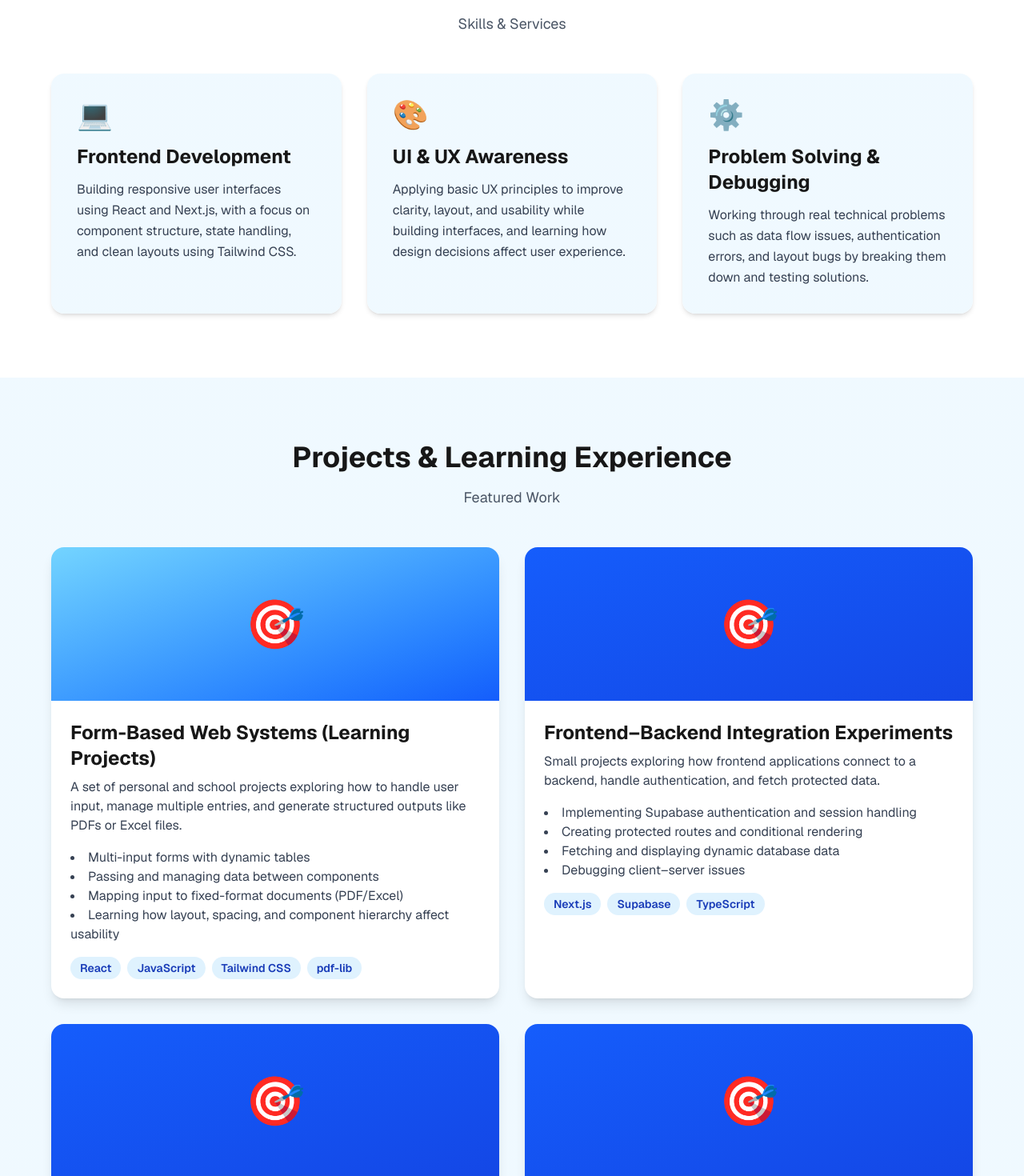
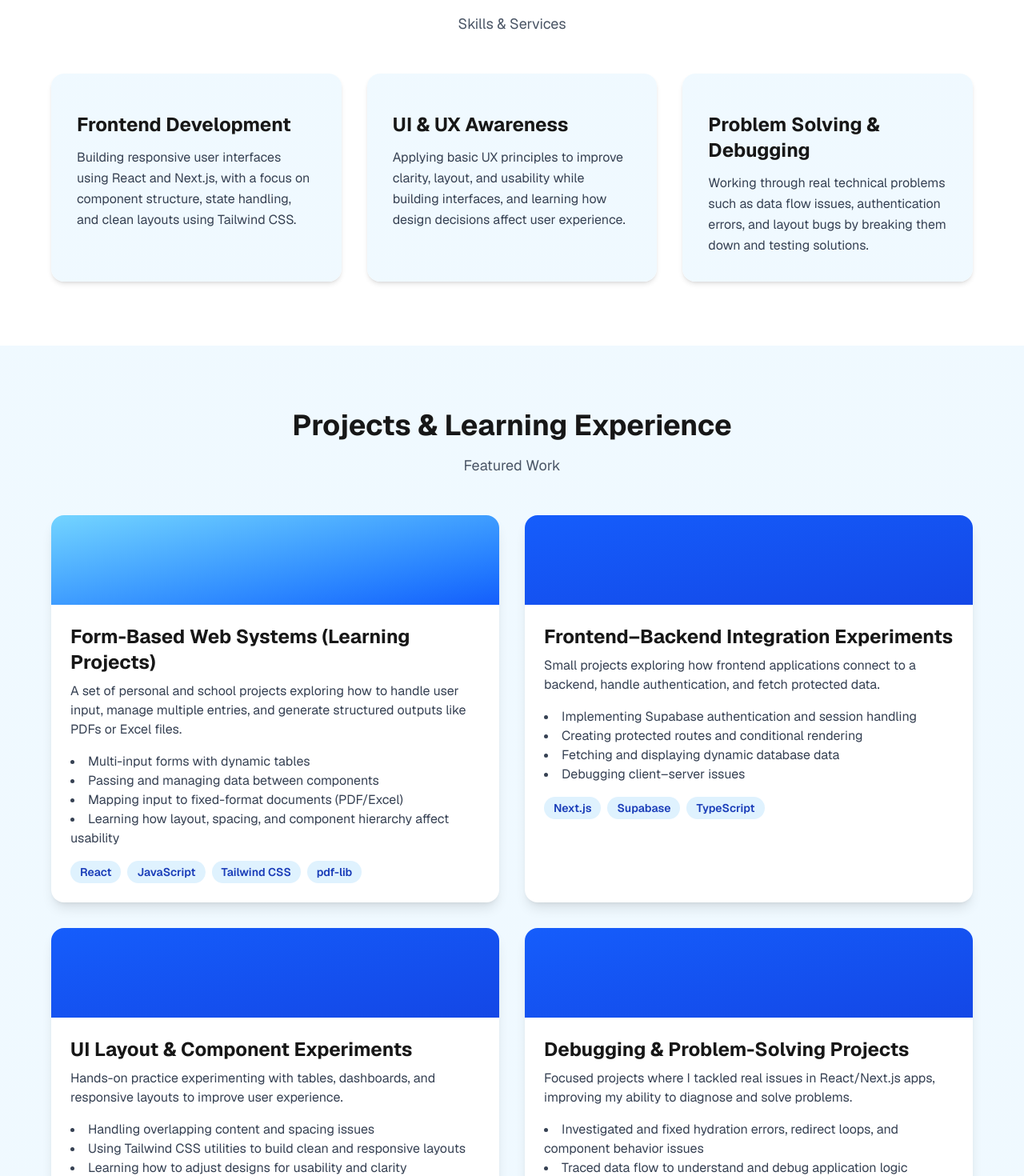
Before and after one commit to jaro-00/jaro-portfolio, a Next.js app: page / in a window 1280 px wide. Shown: the part 980-2450 px from the top of the page at 80% size. Built offline with nearby package versions, Linux system fonts and the light colour scheme.

Commit message:
Removing Emojis

```diff
--- a/src/app/page.tsx
+++ b/src/app/page.tsx
@@ -34,7 +34,7 @@ export default function Home() {
     if (!section) return;
 
 
-    const OFFSET = 200; // pixels from top
+    const OFFSET = 100; // pixels from top
 
     const y =
       section.getBoundingClientRect().top +
@@ -202,7 +202,7 @@ export default function Home() {
           <div className="grid grid-cols-1 md:grid-cols-3 gap-8">
             {/* Skill Card 1 */}
             <div className="p-8 rounded-2xl bg-gradient-to-br from-sky-50 to-sky-50 dark:from-blue-900/30 dark:to-blue-900/30 shadow-md hover:shadow-xl transition transform hover:-translate-y-2">
-              <div className="text-4xl mb-4">💻</div>
+              <div className="text-4xl mb-4"></div>
               <h3 className="text-2xl font-bold mb-3 dark:text-white">Frontend Development</h3>
               <p className="text-gray-700 dark:text-gray-300 leading-relaxed">
                Building responsive user interfaces using React and Next.js, with a focus on component structure, state handling, and clean layouts using Tailwind CSS.
@@ -211,7 +211,7 @@ export default function Home() {
 
             {/* Skill Card 2 */}
             <div className="p-8 rounded-2xl bg-gradient-to-br from-sky-50 to-sky-50 dark:from-blue-900/30 dark:to-blue-900/30 shadow-md hover:shadow-xl transition transform hover:-translate-y-2">
-              <div className="text-4xl mb-4">🎨</div>
+              <div className="text-4xl mb-4"></div>
               <h3 className="text-2xl font-bold mb-3 dark:text-white">UI & UX Awareness</h3>
               <p className="text-gray-700 dark:text-gray-300 leading-relaxed">
                 Applying basic UX principles to improve clarity, layout, and usability while building interfaces, and learning how design decisions affect user experience.
@@ -220,7 +220,7 @@ export default function Home() {
 
             {/* Skill Card 3 */}
             <div className="p-8 rounded-2xl bg-gradient-to-br from-sky-50 to-sky-50 dark:from-blue-900/30 dark:to-blue-900/30 shadow-md hover:shadow-xl transition transform hover:-translate-y-2">
-              <div className="text-4xl mb-4">⚙️</div>
+              <div className="text-4xl mb-4"></div>
               <h3 className="text-2xl font-bold mb-3 dark:text-white">Problem Solving & Debugging</h3>
               <p className="text-gray-700 dark:text-gray-300 leading-relaxed">
                Working through real technical problems such as data flow issues, authentication errors, and layout bugs by breaking them down and testing solutions.
@@ -239,8 +239,8 @@ export default function Home() {
           <div className="grid grid-cols-1 md:grid-cols-2 gap-8">
             {/* Project Card 1 */}
             <div className="rounded-2xl overflow-hidden shadow-lg hover:shadow-2xl transition transform hover:-translate-y-2 bg-white dark:bg-slate-800">
-              <div className="h-48 bg-gradient-to-br from-sky-300 to-blue-600 flex items-center justify-center">
-                <div className="text-6xl">🎯</div>
+              <div className="h-28 bg-gradient-to-br from-sky-300 to-blue-600 flex items-center justify-center">
+                <div className="text-6xl"></div>
               </div>
               <div className="p-6">
                 <h3 className="text-2xl font-bold mb-2 dark:text-white">Form-Based Web Systems (Learning Projects)</h3>
@@ -265,8 +265,8 @@ export default function Home() {
 
             {/* Project Card 2 */}
             <div className="rounded-2xl overflow-hidden shadow-lg hover:shadow-2xl transition transform hover:-translate-y-2 bg-white dark:bg-slate-800">
-              <div className="h-48 bg-gradient-to-br from-blue-600 to-blue-700 flex items-center justify-center">
-                <div className="text-6xl">🎯</div>
+              <div className="h-28 bg-gradient-to-br from-blue-600 to-blue-700 flex items-center justify-center">
+                <div className="text-6xl"></div>
               </div>
               <div className="p-6">
                 <h3 className="text-2xl font-bold mb-2 dark:text-white">Frontend–Backend Integration Experiments</h3>
@@ -288,8 +288,8 @@ export default function Home() {
             </div>
              {/* Project Card 3 */}
              <div className="rounded-2xl overflow-hidden shadow-lg hover:shadow-2xl transition transform hover:-translate-y-2 bg-white dark:bg-slate-800">
-              <div className="h-48 bg-gradient-to-br from-blue-600 to-blue-700 flex items-center justify-center">
-                <div className="text-6xl">🎯</div>
+              <div className="h-28 bg-gradient-to-br from-blue-600 to-blue-700 flex items-center justify-center">
+                <div className="text-6xl"></div>
               </div>
               <div className="p-6">
                 <h3 className="text-2xl font-bold mb-2 dark:text-white">UI Layout & Component Experiments</h3>
@@ -311,8 +311,8 @@ export default function Home() {
             </div>
             {/* Project Card 4 */}
             <div className="rounded-2xl overflow-hidden shadow-lg hover:shadow-2xl transition transform hover:-translate-y-2 bg-white dark:bg-slate-800">
-              <div className="h-48 bg-gradient-to-br from-blue-600 to-blue-700 flex items-center justify-center">
-                <div className="text-6xl">🎯</div>
+              <div className="h-28 bg-gradient-to-br from-blue-600 to-blue-700 flex items-center justify-center">
+                <div className="text-6xl"></div>
               </div>
               <div className="p-6">
                 <h3 className="text-2xl font-bold mb-2 dark:text-white">Debugging & Problem-Solving Projects</h3>
@@ -403,22 +403,22 @@ export default function Home() {
             <h3 className="text-3xl font-bold mb-8 text-center dark:text-white">Strengths</h3>
             <div className="grid grid-cols-1 md:grid-cols-2 lg:grid-cols-4 gap-6">
               <div className="p-6 bg-gradient-to-br from-sky-50 to-sky-50 dark:from-blue-900/30 dark:to-blue-900/30 rounded-xl text-center">
-                <div className="text-3xl mb-3">🔧</div>
+                <div className="text-3xl mb-3"></div>
                 <h4 className="font-bold dark:text-white">Persistent with Debugging</h4>
                 <p className="text-sm text-gray-600 dark:text-gray-400 mt-2">I stay patient when facing unfamiliar issues and work through them step by step.</p>
               </div>
               <div className="p-6 bg-gradient-to-br from-sky-50 to-sky-50 dark:from-blue-900/30 dark:to-blue-900/30 rounded-xl text-center">
-                <div className="text-3xl mb-3">📖</div>
+                <div className="text-3xl mb-3"></div>
                 <h4 className="font-bold dark:text-white">Comfortable Learning from Codebases</h4>
                 <p className="text-sm text-gray-600 dark:text-gray-400 mt-2">I can read, understand, and adapt existing code while learning how it works.</p>
               </div>
               <div className="p-6 bg-gradient-to-br from-sky-50 to-sky-50 dark:from-blue-900/30 dark:to-blue-900/30 rounded-xl text-center">
-                <div className="text-3xl mb-3">🔄</div>
+                <div className="text-3xl mb-3"></div>
                 <h4 className="font-bold dark:text-white">Strong Interest in Data Flow</h4>
                 <p className="text-sm text-gray-600 dark:text-gray-400 mt-2">I enjoy understanding how data moves between the frontend and backend.</p>
               </div>
               <div className="p-6 bg-gradient-to-br from-sky-50 to-sky-50 dark:from-blue-900/30 dark:to-blue-900/30 rounded-xl text-center">
-                <div className="text-3xl mb-3">💡</div>
+                <div className="text-3xl mb-3"></div>
                 <h4 className="font-bold dark:text-white">Willing to Ask & Iterate</h4>
                 <p className="text-sm text-gray-600 dark:text-gray-400 mt-2">I ask questions, use feedback, and leverage tools to continuously improve.</p>
               </div>
@@ -463,7 +463,7 @@ export default function Home() {
                   href="mailto:albeosanthony9@gmail.com"
                   className="flex items-center gap-3 px-6 py-3 bg-white dark:bg-gray-800 rounded-xl hover:scale-105 transition transform shadow-md text-gray-800 dark:text-white font-semibold"
                 >
-                  <span className="text-2xl">📧</span>
+                  {/*  <span className="text-2xl">📧</span>*/}
                   <span>Email</span>
                 </a>
 
@@ -473,7 +473,7 @@ export default function Home() {
                   rel="noopener noreferrer"
                   className="flex items-center gap-3 px-6 py-3 bg-white dark:bg-gray-800 rounded-xl hover:scale-105 transition transform shadow-md text-gray-800 dark:text-white font-semibold"
                 >
-                  <span className="text-2xl">💼</span>
+                  {/*  <span className="text-2xl">💼</span>*/}
                   <span>LinkedIn</span>
                 </a>
 
@@ -483,7 +483,7 @@ export default function Home() {
                   rel="noopener noreferrer"
                   className="flex items-center gap-3 px-6 py-3 bg-white dark:bg-gray-800 rounded-xl hover:scale-105 transition transform shadow-md text-gray-800 dark:text-white font-semibold"
                 >
-                  <span className="text-2xl">🐙</span>
+                  {/*  <span className="text-2xl">🐙</span>*/}
                   <span>GitHub</span>
                 </a>
               </div>
@@ -495,7 +495,7 @@ export default function Home() {
       {/* Footer */}
       <footer className="flex flex-col items-center justify-center p-8 font-bold bg-gradient-to-r from-gray-200 to-gray-300 dark:from-gray-800 dark:to-blue-900 dark:text-white">
         <p>© <span>{new Date().getFullYear()}</span> Jade Anthony Ortega. All Rights Reserved.</p>
-        <p className="text-sm text-gray-700 dark:text-gray-400 mt-2">Designed & Built with ❤️</p>
+
       </footer>
     </div>
   );
```
